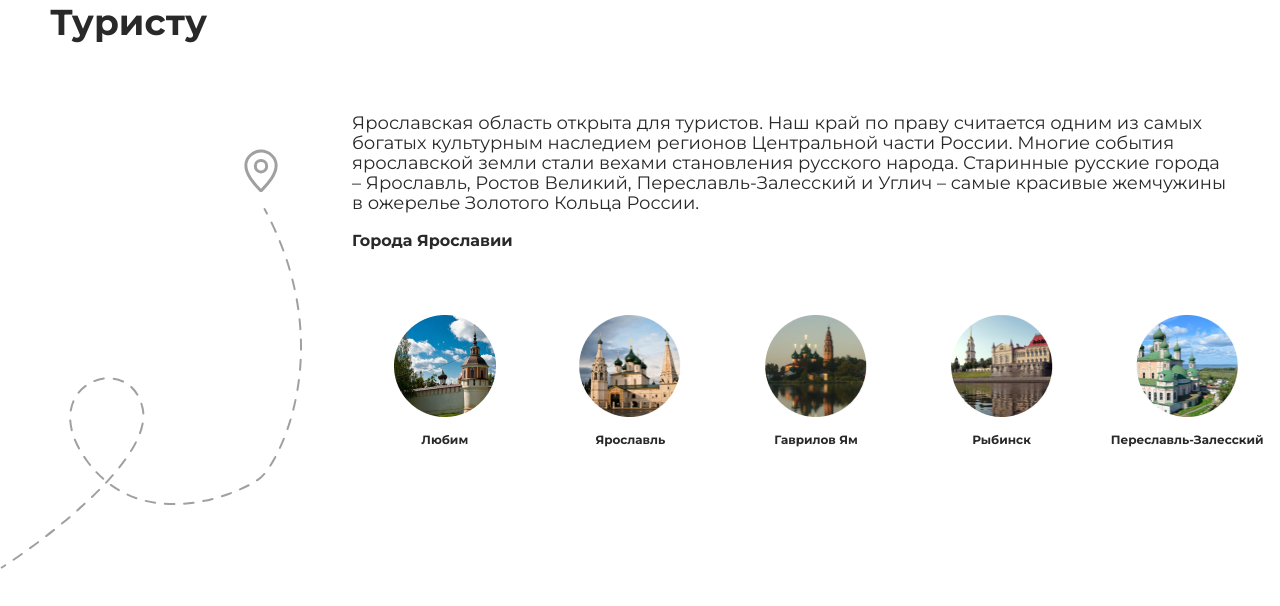
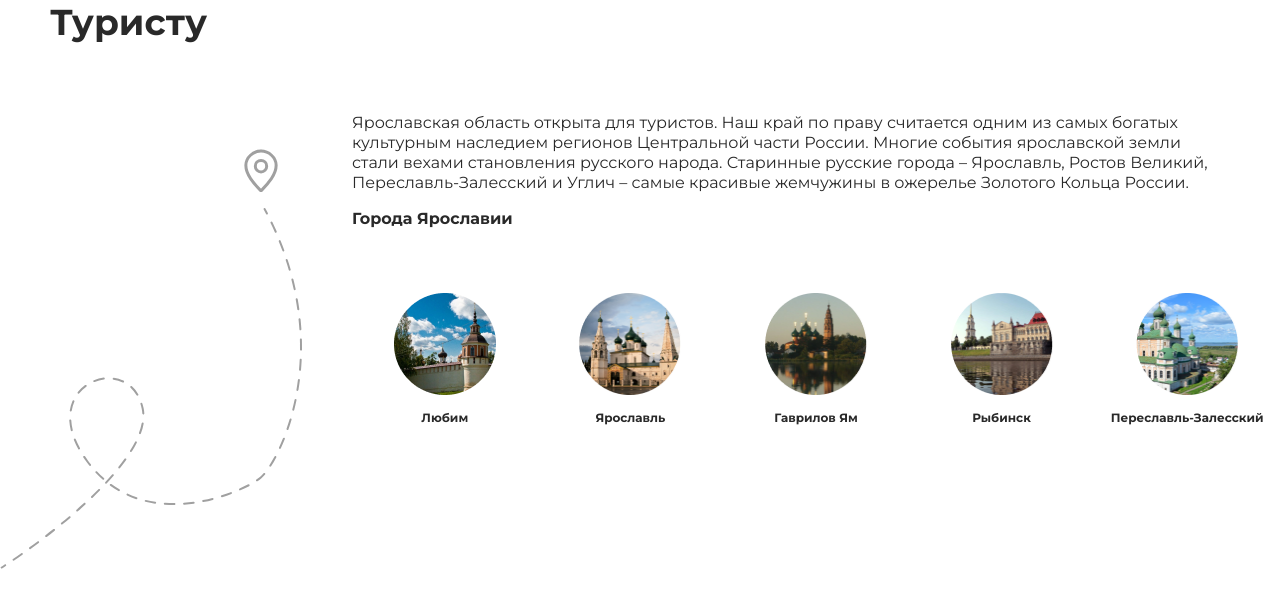
Before and after one commit to Oxy-ja/to_tourist, a React (Create React App) app: page / in a window 1280 px wide. Shown: the top 606 px of the page. Built offline with nearby package versions, Linux system fonts and the light colour scheme.

Commit message:
Update content.css

```diff
--- a/src/Components/Content/content.css
+++ b/src/Components/Content/content.css
@@ -1,7 +1,6 @@
 .content p {
     width: 877px;
     margin-top: 5px;
-    font-size: 18px;
     font-weight: 400;
     line-height: 20px;
     letter-spacing: normal;
```
